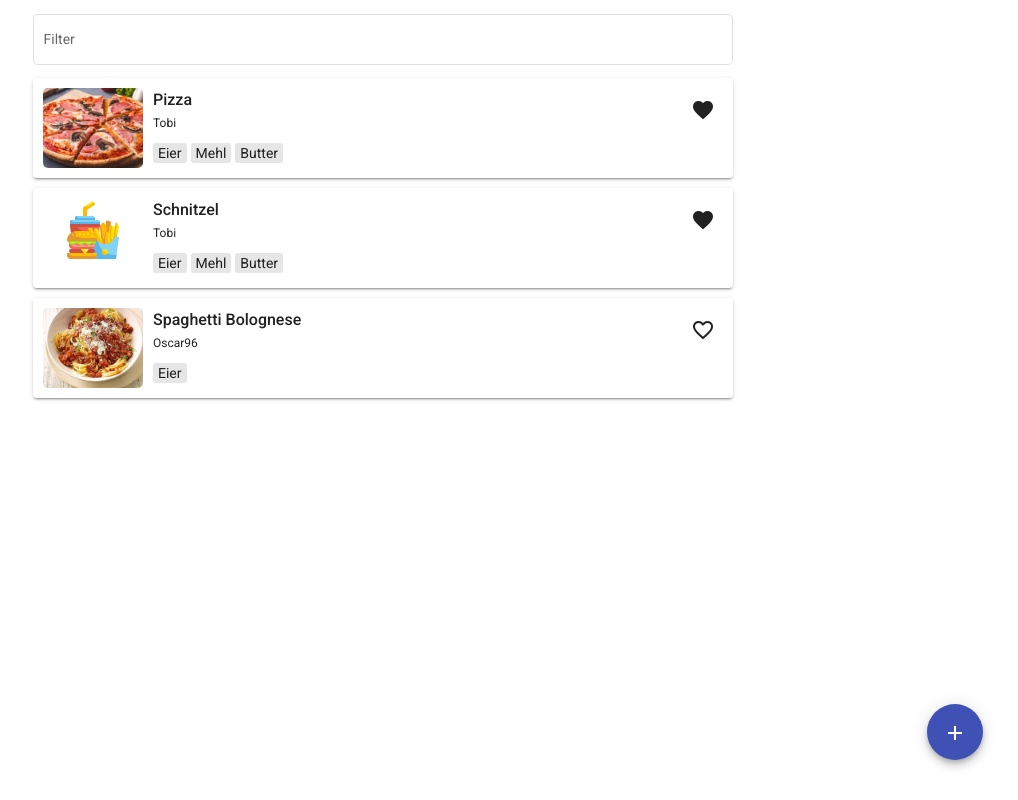
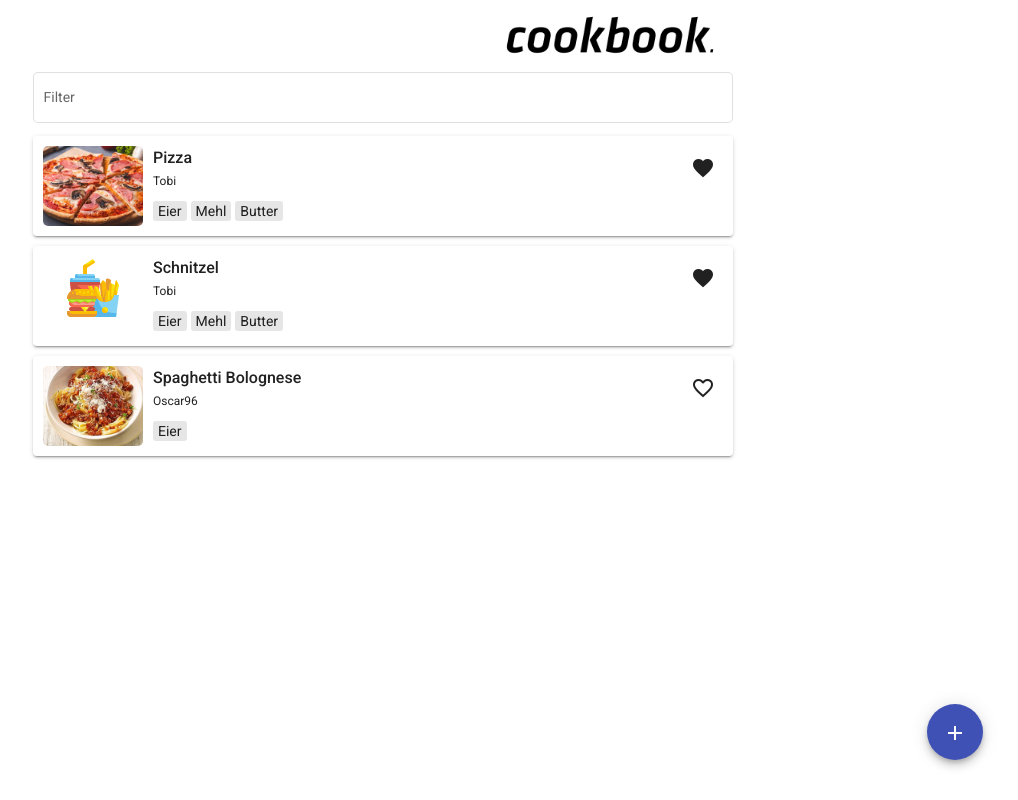
Before and after one commit to tw258/cookbook, an Angular app: page / in a window 1280 px wide. Shown: the whole page, without its empty margins (257-1275 px from the left). Built offline with nearby package versions, Linux system fonts and the light colour scheme; what ng-simple-slideshow would draw is missing.

Commit message:
add logo prototype

```diff
--- a/src/app/recipe-list/recipe-list.component.css
+++ b/src/app/recipe-list/recipe-list.component.css
@@ -3,3 +3,8 @@
   bottom: 40px;
   right: 40px;
 }
+
+.logo {
+  width: 35%;
+  float: right;
+}
--- a/src/app/recipe-list/recipe-list.component.html
+++ b/src/app/recipe-list/recipe-list.component.html
@@ -1,3 +1,5 @@
+<img class="logo" src="assets/logo1.PNG" />
+
 <app-recipe-filter (filterInput)="handleFilterInput($event)"></app-recipe-filter>
 
 <div *ngIf="filteredRecipes.length != 0; else NoRecipes">
```
Also changed, not shown: src/assets/logo1.PNG (added), src/assets/logo2.PNG (added).
